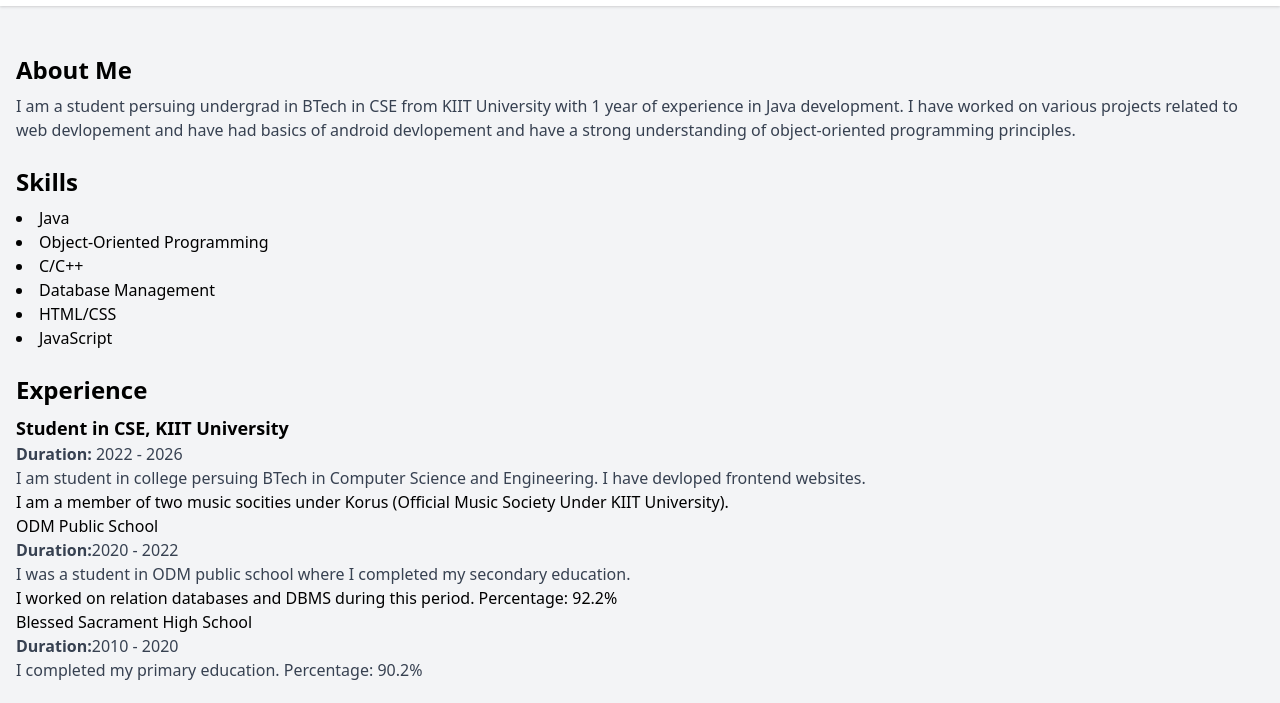
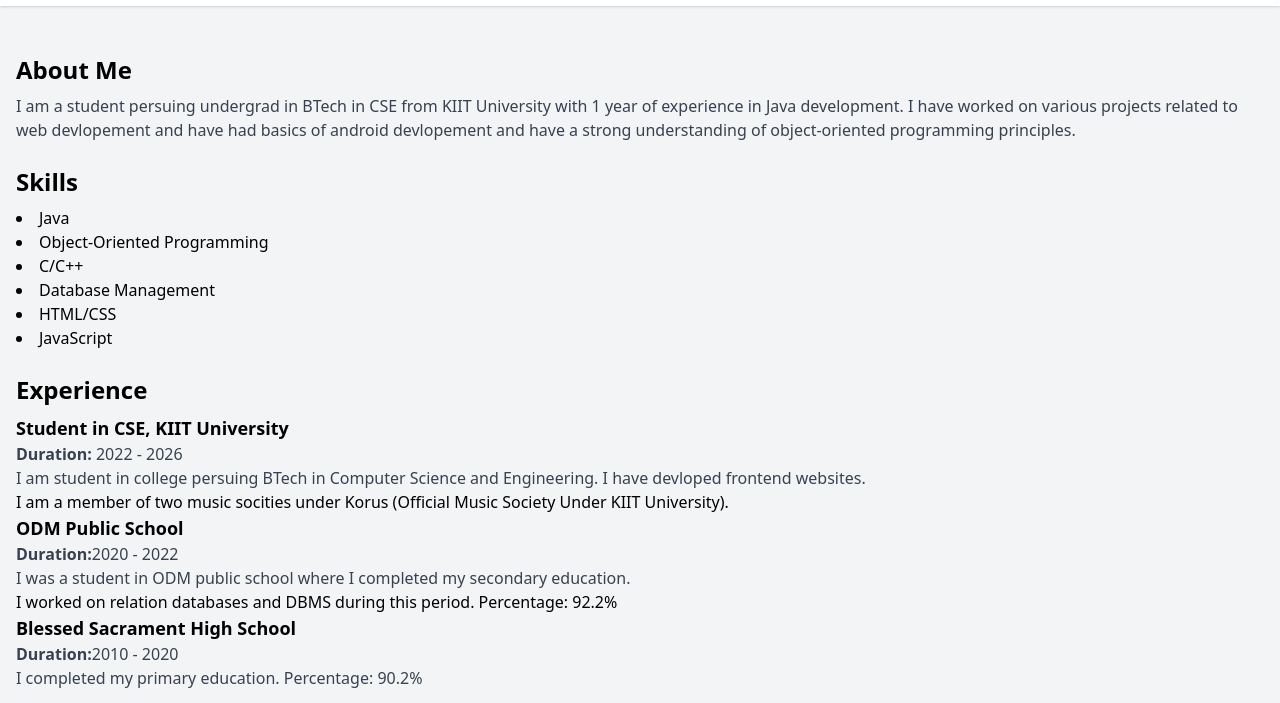
Before and after one commit to bobthesiddharth/resume, a plain HTML site: page index.html in a window 1280 px wide. Shown: the part 82-785 px from the top of the page. Drawn offline with nearby package versions, Linux system fonts and the light colour scheme.

Commit message:
Update index.html

```diff
--- a/index.html
+++ b/index.html
@@ -48,14 +48,14 @@
       </div>
 
       <div>
-        <h3>ODM Public School</h3>
+        <h3 class="text-lg font-bold">ODM Public School</h3>
         <p class="text-gray-700"><span class="font-bold">Duration:</span>2020 - 2022</p>
         <p class="text-gray-700">I was a student in ODM public school where I completed my secondary education.</p>
         <p>I worked on relation databases and DBMS during this period. Percentage: 92.2%</p>
       </div>
 
       <div>
-        <h3>Blessed Sacrament High School</h3>
+        <h3 class="text-lg font-bold">Blessed Sacrament High School</h3>
         <p class="text-gray-700"><span class="font-bold">Duration:</span>2010 - 2020</p>
         <p class="text-gray-700">I completed my primary education. Percentage: 90.2%</p>
       </div>
```
